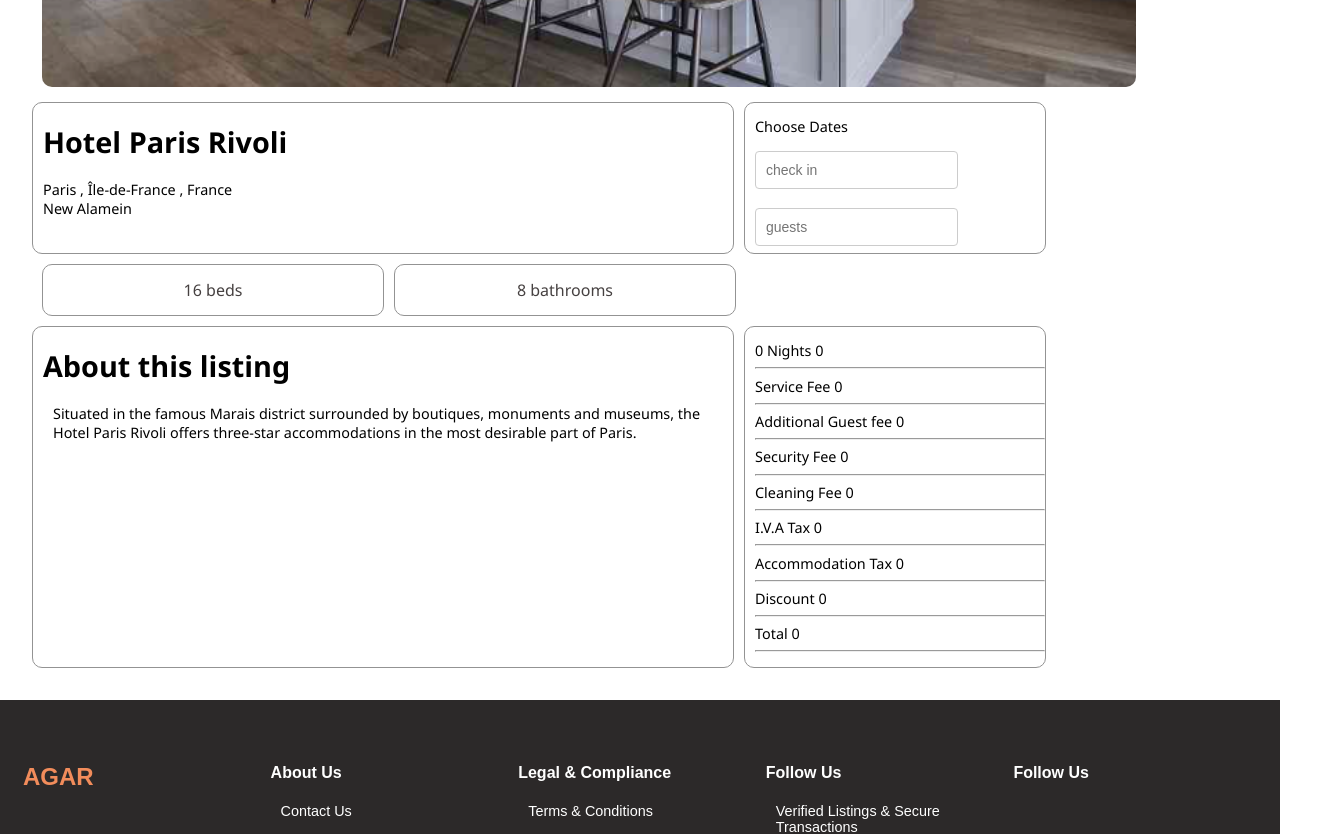
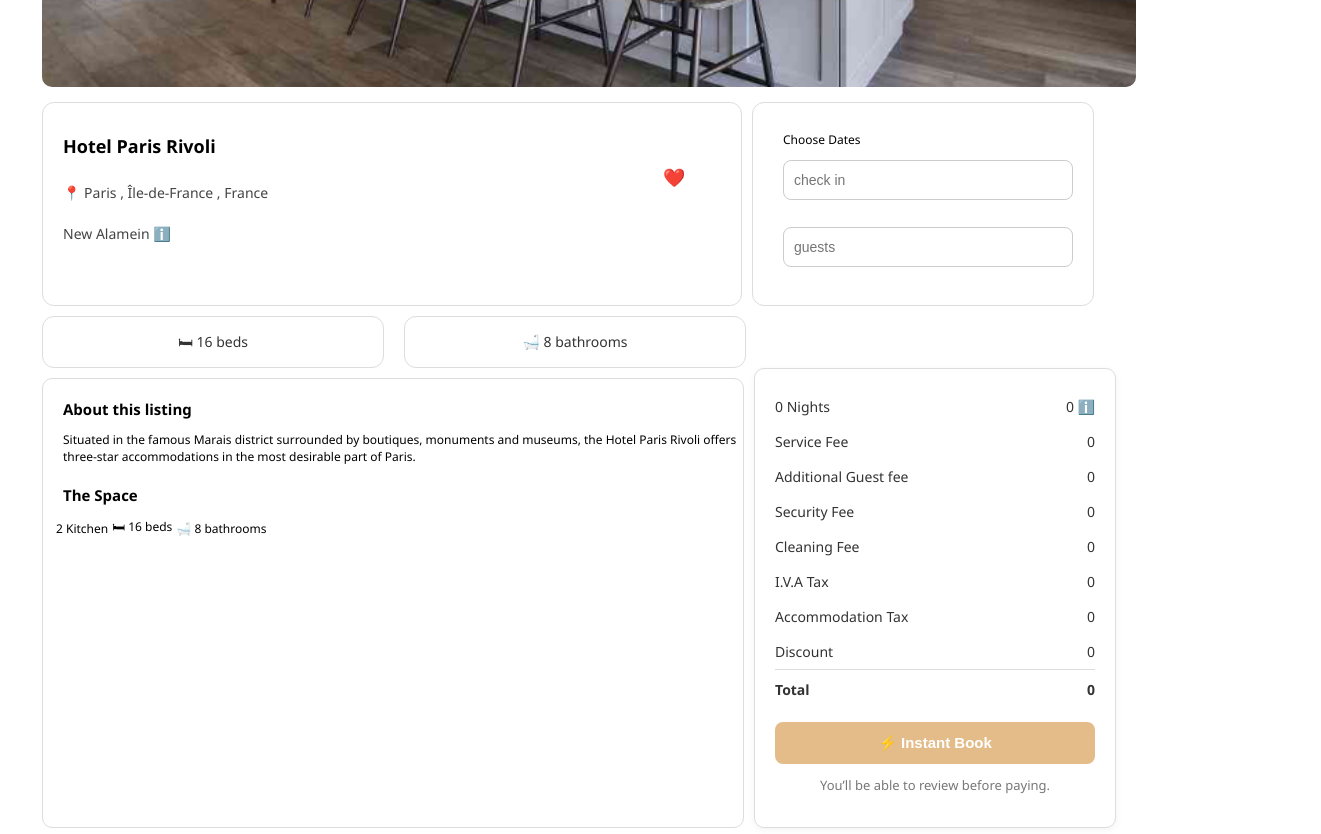
Before and after one commit to revyark/Property-listing-website, a React (Create React App) app: page /property/1 in a window 1280 px wide. Shown: the part 480-1314 px from the top of the page, 1321 px wide, since content can reach past the window. Built offline with nearby package versions, Linux system fonts and the light colour scheme.

Commit message:
worked on homepage date fixing and review section

```diff
--- a/package.json
+++ b/package.json
@@ -9,8 +9,10 @@
     "@testing-library/react": "^16.3.0",
     "@testing-library/user-event": "^13.5.0",
     "bootstrap": "^5.3.6",
+    "date-fns": "^2.30.0",
     "react": "^19.1.0",
     "react-bootstrap": "^2.10.10",
+    "react-date-range": "^2.0.1",
     "react-dom": "^19.1.0",
     "react-scripts": "5.0.1",
     "react-slick": "^0.30.3",
--- a/src/components/CarosuelStyles.css
+++ b/src/components/CarosuelStyles.css
@@ -81,3 +81,40 @@
 .relative {
     position: relative;
   }
+
+/* Contain the calendar properly */
+.search-bar {
+  position: relative;
+  display: flex;
+  gap: 1rem;
+  align-items: center;
+  background: white;
+  padding: 1rem;
+  border-radius: 1rem;
+  box-shadow: 0 4px 20px rgba(0, 0, 0, 0.1);
+  z-index: 10;
+}
+
+/* Fix calendar overflow */
+.search-bar .rdrCalendarWrapper {
+  border-radius: 0.5rem !important;
+  box-shadow: 0 2px 12px rgba(0, 0, 0, 0.2);
+  overflow: hidden;
+  max-width: 350px;
+}
+
+/* Prevent weird layout blowout */
+.search-bar .rdrDateRangeWrapper {
+  background-color: white;
+}
+
+/* Ensure the popup stays close to the input */
+.search-bar .absolute {
+  position: absolute;
+  top: 100%;
+  left: 0;
+  background-color: white;
+  padding: 1rem;
+  border-radius: 0.75rem;
+  z-index: 20;
+}
--- a/src/components/Home.js
+++ b/src/components/Home.js
@@ -2,7 +2,7 @@
 import Regions from './Regions';
 import Recommendations from './Recommendations';
 import Imgdiv from './img-div';
-
+import TestimonialsCarousel from './Testmonial';
 export default function Home() {
   return (
     <>
@@ -10,6 +10,7 @@
       <Regions />
       <Recommendations />
       <Imgdiv />
+      <TestimonialsCarousel/>
     </>
   );
 }
--- a/src/components/PropertyDetails.css
+++ b/src/components/PropertyDetails.css
@@ -9,53 +9,187 @@
     display: flex;
     flex-wrap:wrap;
 }
-.ct1{
-    width:700px;
-    height:150px;
-    border-style:solid;
-    border-width:1px;
-    border-color:rgb(147, 147, 147);
-    border-radius:10px;
-}
-.ct2{
+.p1{
     margin-left:10px;
-    border-color:rgb(147, 147, 147);
-    border-radius:10px;
-    height:150px;
-    width:300px;
-    border-style:solid;
-    border-width:1px;
-}
-.ct3{
-    margin-top:10px;
-    margin-left:10px;
-    height:50px;
-    width:340px;
-    border-color:rgb(147, 147, 147);
-    border-radius:10px;
-    border-style:solid;
-    border-width:1px;
-    text-align:center;
-    line-height:50px;
-    color:rgb(70, 65, 65);
-}
-p{
+    font-size:0.8em;
+    font-family: 'Segoe UI', sans-serif;
+    font-size: 12px;
     margin-left:10px;
 }
-.ct4{
-    margin-left:10px;
-    width:300px;
-    border-color:rgb(147, 147, 147);
+/* Container with room description */
+.ct1 {
+  width: 700px;
+  min-height: 150px;
+  border: 1px solid #ddd;
+  border-radius: 12px;
+  margin-left: 10px;
+  padding: 16px 20px;
+  background-color: #fff;
+  box-sizing: border-box;
+  display: flex;
+  flex-direction: column;
+  justify-content: space-between;
+  font-family: 'Segoe UI', sans-serif;
+}
+
+.ct1 h2 {
+  font-size: 18px;
+  font-weight: 600;
+  margin-bottom: 8px;
+}
+
+.ct1 .location,
+.ct1 .category {
+  display: flex;
+  align-items: center;
+  color: #444;
+  font-size: 14px;
+  margin-bottom: 4px;
+}
+
+.ct1 .location i,
+.ct1 .category i {
+  color: #e4a76d;
+  margin-right: 6px;
+}
+
+/* Favorite Heart */
+.ct1 .favorite-icon {
+  position: relative;
+  left: 600px;
+  bottom: 100px;
+  font-size: 18px;
+}
+
+/* Right section container */
+.ct2 {
+  width: 300px;
+  min-height: 150px;
+  border: 1px solid #ddd;
+  border-radius: 12px;
+  padding: 16px 20px;
+  background-color: #fff;
+  font-family: 'Segoe UI', sans-serif;
+  margin-left:10px;
+}
+
+.ct2 label {
+  font-weight: 600;
+  font-size: 14px;
+  margin-bottom: 8px;
+  display: block;
+  color: #333;
+}
+
+.ct2 input,
+.ct2 select {
+  width: 100%;
+  height: 40px;
+  padding: 6px 10px;
+  font-size: 14px;
+  border: 1px solid #ccc;
+  border-radius: 8px;
+  margin-bottom: 10px;
+  box-sizing: border-box;
+}
+
+/* Info boxes for Beds, Bathrooms etc. */
+.ct3 {
+  width: 340px;
+  height: 50px;
+  border: 1px solid #ddd;
+  border-radius: 12px;
+  margin: 10px 10px 0 10px;
+  text-align: center;
+  line-height: 50px;
+  font-size: 14px;
+  color: #333;
+  font-family: 'Segoe UI', sans-serif;
+  display: flex;
+  align-items: center;
+  justify-content: center;
+}
+
+.ct3 i {
+  margin-right: 8px;
+  color: #e4a76d;
+}
+
+.ct5{
+    width:700px;
+    border: 1px solid #ddd;
     border-radius:10px;
     border-style:solid;
     border-width:1px;
     margin-top:10px;
+    margin-left:10px;
 }
-.ct5{
-    width:700px;
-    border-color:rgb(147, 147, 147);
-    border-radius:10px;
-    border-style:solid;
-    border-width:1px;
-    margin-top:10px;
+.ct5 h1{
+    font-size: 15px;
+    margin-left:10px;
+    margin-top:20px;
 }
+.pt-btn{
+    width: 300px;
+    background-color: orange;
+    color:white;
+    height:150px;
+    border-width:0px;
+}
+
+.ct4  {
+  width: 320px;
+  border: 1px solid #ddd;
+  border-radius: 10px;
+  padding: 20px;
+  background-color: #fff;
+  font-family: 'Segoe UI', sans-serif;
+  box-shadow: 0 2px 8px rgba(0, 0, 0, 0.05);
+  margin-left: 10px;
+}
+
+.ct4 table {
+  width: 100%;
+  border-collapse: collapse;
+  margin-bottom: 15px;
+}
+
+.ct4  td {
+  padding: 8px 0;
+  color: #333;
+  font-size: 14px;
+  vertical-align: top;
+}
+
+.ct4  td:first-child {
+  text-align: left;
+}
+
+.ct4  td:last-child {
+  text-align: right;
+}
+
+.ct4  tr:last-child td {
+  font-weight: bold;
+  border-top: 1px solid #ddd;
+  padding-top: 10px;
+}
+
+.instant-book {
+  width: 100%;
+  background-color: #e4bc8a;
+  border: none;
+  color: white;
+  padding: 12px;
+  font-weight: bold;
+  border-radius: 8px;
+  cursor: pointer;
+  font-size: 15px;
+}
+
+.note {
+  text-align: center;
+  color: #777;
+  font-size: 13px;
+  margin-top: 12px;
+}
--- a/src/components/PropertyDetails.js
+++ b/src/components/PropertyDetails.js
@@ -13,43 +13,55 @@
       </div>
       <div className="mainct">
         <div className="ct1">
-            <p>
-            <h1>Hotel Paris Rivoli</h1>
-             Paris , Île-de-France , France<br/>New Alamein </p>
+            <h2>Hotel Paris Rivoli</h2>
+            <div className="location">
+               <span>📍 Paris , Île-de-France , France</span>
+            </div>
+            <div className="category">
+               <span> New Alamein <span title="Info">ℹ️</span></span>
+            </div>
+            <div className="favorite-icon">❤️</div>
         </div>
         <div className="ct2">
-            <p>Choose Dates</p>
-            <p><input type="text" placeholder="check in"/><br/><br/>
+            <p className="p1">Choose Dates</p>
+            <p className="p1"><input type="text" placeholder="check in"/><br/><br/>
             <input type="text" placeholder="guests"/></p>
         </div>
         <div className="ct3">
-            16 beds
+            🛏 16 beds
         </div>
         <div className="ct3">
-            8 bathrooms
+            🛁 8 bathrooms
         </div>
          <div className="ct5">
-            <p>
+            <p className="p1">
             <h1>About this listing</h1>
-            <p>Situated in the famous Marais district surrounded by boutiques, monuments and museums, the Hotel Paris Rivoli offers three-star accommodations in the most desirable part of Paris.</p>
-            </p>
-        </div>
-        <div className="ct4" style={{wordspacing:'30px'}}>
-            <p>
-                0 Nights 0<hr/>
-                Service Fee	0<hr/>
-                Additional Guest fee	0<hr/>
-                Security Fee	0<hr/>
-                Cleaning Fee	0<hr/>
-                I.V.A Tax	0<hr/>
-                Accommodation Tax	0<hr/>
-                Discount	0<hr/>
-                Total	0<hr/>
+            <p className="p1">Situated in the famous Marais district surrounded by boutiques, monuments and museums, the Hotel Paris Rivoli offers three-star accommodations in the most desirable part of Paris.</p>
+            <h1>The Space</h1>
+            <table><tr><td>2 Kitchen</td><td>🛏 16 beds</td><td>🛁 8 bathrooms</td></tr></table>
             </p>
         </div>
 
+        <div className="ct4" style={{wordspacing:'30px'}}>
+           <table>
+          <tbody>
+            <tr><td>0 Nights</td><td>0 ℹ️</td></tr>
+            <tr><td>Service Fee</td><td>0</td></tr>
+            <tr><td>Additional Guest fee</td><td>0</td></tr>
+            <tr><td>Security Fee</td><td>0</td></tr>
+            <tr><td>Cleaning Fee</td><td>0</td></tr>
+            <tr><td>I.V.A Tax</td><td>0</td></tr>
+            <tr><td>Accommodation Tax</td><td>0</td></tr>
+            <tr><td>Discount</td><td>0</td></tr>
+            <tr><td><strong>Total</strong></td><td><strong>0</strong></td></tr>
+          </tbody>
+        </table>
+        <button className="instant-book">⚡ Instant Book</button>
+        <p className="note">You’ll be able to review before paying.</p>
       </div>
-    </div>
+        </div>
+      </div>
+
   );
 };
 
--- /dev/null
+++ b/src/components/TestimonialsCarousel.css
@@ -0,0 +1,56 @@
+.carousel-wrapper {
+  padding: 2rem;
+  background: #fff;
+  max-width: 100%;
+  overflow-x: auto;
+}
+
+.carousel-title {
+  text-align: center;
+  font-size: 2rem;
+  font-weight: bold;
+  margin-bottom: 2rem;
+}
+
+.carousel-grid-scroll {
+  display: grid ;
+  grid-auto-flow: column;
+  grid-template-rows: repeat(3, auto);
+  gap: 1rem;
+  overflow-x: auto;
+  scroll-behavior: smooth;
+  padding-bottom: 1rem;
+}
+
+
+.carousel-grid-scroll::-webkit-scrollbar {
+  display: none;
+}
+
+.testimonial-card {
+  width: 350px;
+  height:100px;
+  background-color: #fff5ee;
+  padding: 1rem;
+  border-radius: 12px;
+  text-align: center;
+  box-shadow: 0 2px 8px rgba(0,0,0,0.1);
+  display:flex;
+  flex-direction:row;
+  flex-wrap:wrap;
+}
+
+.avatar {
+  width: 70px;
+  height: 60px;
+  border-radius: 50%;
+  object-fit: cover;
+  margin-bottom: 0.5rem;
+  margin-right:10px;
+}
+
+.stars {
+  color: rgb(255, 111, 0);
+  font-size: 1.2rem;
+  margin: 0.5rem 0;
+}
--- /dev/null
+++ b/src/components/Testmonial.js
@@ -0,0 +1,32 @@
+import React from 'react';
+import './TestimonialsCarousel.css';
+import user from './images/user.jpg';
+const testimonials = [
+  { id: 1, name: 'John Doe 1', text: 'Lorem ipsum dolor sit amet, consectetur adipiscing elit.', image: user },
+  { id: 2, name: 'John Doe 2', text: 'Pellentesque fermentum dolor sit amet.', image: user },
+  { id: 3, name: 'John Doe 3', text: 'Adipiscing elit. Pellentesque fermentum.', image: user },
+  { id: 4, name: 'John Doe 4', text: 'Lorem ipsum dolor sit amet.', image: user },
+];
+
+// Repeat 5x to simulate infinite scroll feel
+const repeatedTestimonials = Array(5).fill(testimonials).flat();
+
+const TestimonialsCarousel = () => {
+  return (
+    <div className="carousel-wrapper">
+      <h2 className="carousel-title">What Our Clients Say About Us</h2>
+      <div className="carousel-grid-scroll">
+        {repeatedTestimonials.map((item, index) => (
+          <div key={index} className="testimonial-card">
+            <img src={item.image} alt="avatar" className="avatar" />
+            <h3>{item.name}</h3>
+            <div className="stars"><br/>★★★★★</div>
+            <p>{item.text}</p>
+          </div>
+        ))}
+      </div>
+    </div>
+  );
+};
+
+export default TestimonialsCarousel;
```
Also changed, not shown: src/components/Carosuel.js (+53 -41 lines), src/components/images/user.jpg (added), 1 other file (tests, documents, lock files or other folders).
